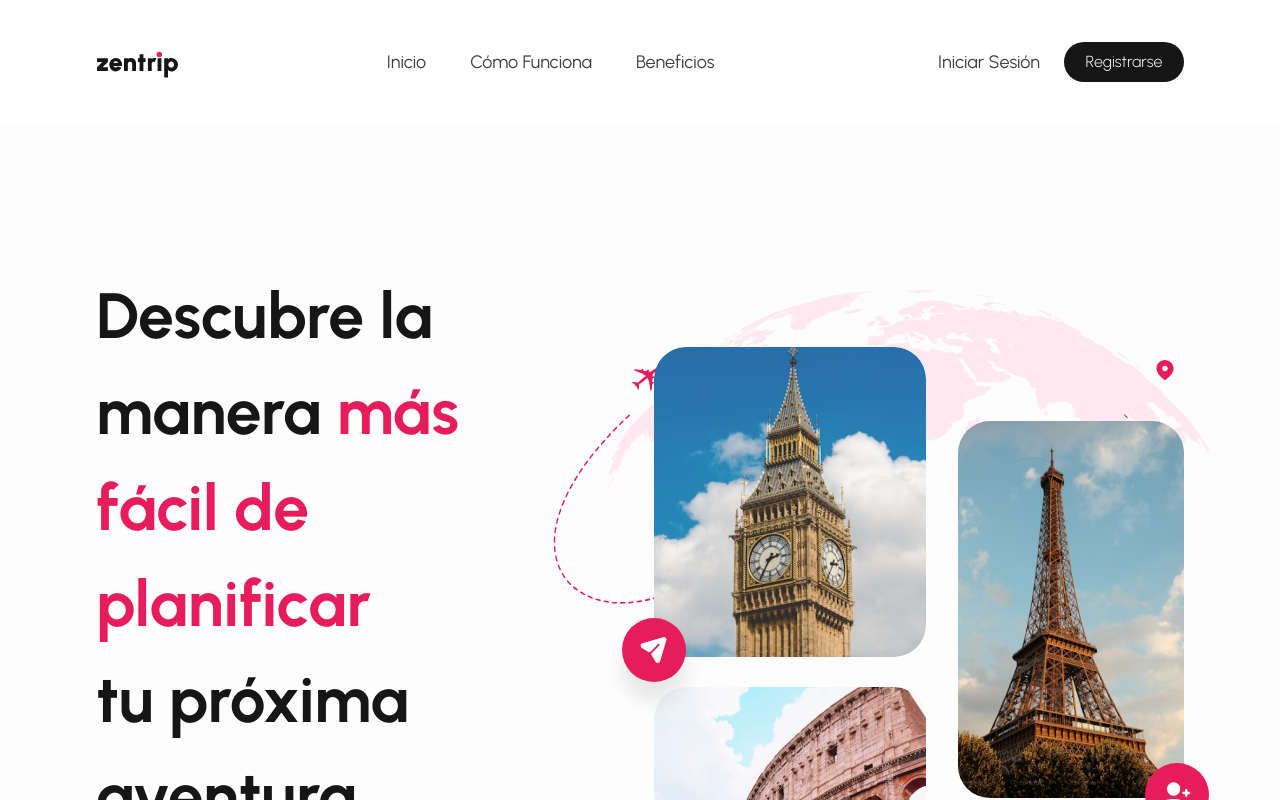
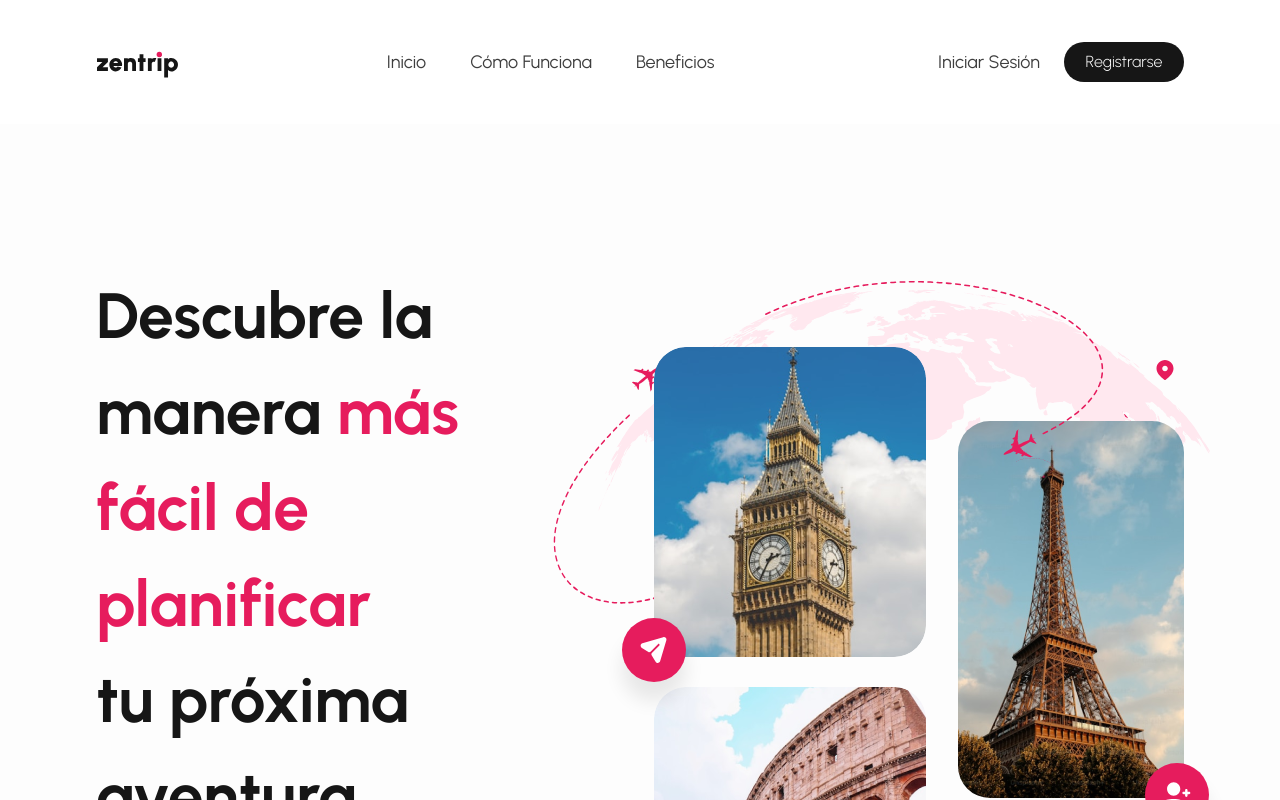
Before and after one commit to Ignacio918/viajes-app, a React (Vite) app in the folder viajes-app/: page / in a window 1280 px wide. Shown: the top 800 px of the page. Built offline with nearby package versions, Linux system fonts and the light colour scheme; a web font is replaced by a local one.

Commit message:
arreglos en las ilustraciones

```diff
--- a/viajes-app/src/pages/HeroSection.tsx
+++ b/viajes-app/src/pages/HeroSection.tsx
@@ -64,13 +64,22 @@ const HeroSection: React.FC = () => {
             />
           </div>
 
-          {/* Avión 2 por encima del diseño */}
-          <div className="hero__floating-plane">
-            <img
-              src={avion2}
-              alt="Ilustración avión 2"
-              className="hero__floating-plane-image"
-            />
+          {/* Avión 2 con sus dos partes */}
+          <div className="hero__avion-2">
+            <div className="hero__avion-2-main">
+              <img
+                src={avion2}
+                alt="Ilustración avión 2 principal"
+                className="hero__avion-2-image"
+              />
+            </div>
+            <div className="hero__avion-2-detail">
+              <img
+                src={avion2}
+                alt="Detalle avión 2"
+                className="hero__avion-2-detail-image"
+              />
+            </div>
           </div>
 
           {/* Location Icon near the map */}
@@ -82,7 +91,7 @@ const HeroSection: React.FC = () => {
             />
           </div>
 
-          {/* Images */}
+          {/* Destination Images */}
           <div className="hero__image-1">
             <img
               src={bigBen}
--- a/viajes-app/src/styles/HeroSection.css
+++ b/viajes-app/src/styles/HeroSection.css
@@ -46,6 +46,7 @@
 
 .hero__shape-1 {
   @apply absolute right-0 top-[31.23px] w-[147.09px] h-[274.68px] p-2.5;
+  z-index: 10;
 }
 
 .hero__shape-1-inner {
@@ -54,6 +55,7 @@
 
 .hero__shape-2 {
   @apply absolute left-0 top-[77.33px] w-[250.38px] h-[264.78px] p-2.5;
+  z-index: 10;
 }
 
 .hero__shape-2-inner {
@@ -62,23 +64,38 @@
 
 .hero__shape-3 {
   @apply absolute left-[46.21px] top-0 w-[680.23px] h-[267.68px];
+  z-index: 10;
 }
 
 .hero__shape-3-inner {
   @apply w-full h-full object-contain;
 }
 
-.hero__floating-plane {
-  @apply absolute left-[496.98px] top-[172.65px] w-[38.17px] h-[32.07px];
-  z-index: 10;
+/* Avión 2 y sus componentes */
+.hero__avion-2 {
+  @apply absolute left-[221.06px] top-[1.45px] w-[391.05px] h-[203.28px];
+  z-index: 20;
 }
 
-.hero__floating-plane-image {
+.hero__avion-2-main {
+  @apply absolute left-0 top-0 w-[391.05px] h-[176.77px];
+}
+
+.hero__avion-2-image {
+  @apply w-full h-full object-contain;
+}
+
+.hero__avion-2-detail {
+  @apply absolute left-[275.92px] top-[171.21px] w-[38.17px] h-[32.07px];
+}
+
+.hero__avion-2-detail-image {
   @apply w-full h-full object-contain;
 }
 
 .hero__location-icon {
   @apply absolute left-[635px] top-[78px] w-6 h-6;
+  z-index: 15;
 }
 
 .hero__icon {
@@ -95,19 +112,23 @@
 
 .hero__image-1 {
   @apply absolute left-[136.02px] top-[67.49px];
+  z-index: 15;
 }
 
 .hero__image-2 {
   @apply absolute left-[136.02px] top-[407.49px];
+  z-index: 15;
 }
 
 .hero__image-3 {
   @apply absolute left-[440px] top-[141.49px];
+  z-index: 15;
 }
 
 .hero__float {
   @apply w-16 h-16 bg-pink-600 rounded-full p-4 flex items-center justify-center;
   box-shadow: 0px 19px 19px rgba(0, 0, 0, 0.09);
+  z-index: 25;
 }
 
 .hero__float-1 {
@@ -125,6 +146,7 @@
 .hero__badge {
   @apply absolute left-[376px] top-[627px] px-8 py-4 bg-white rounded-full border border-pink-600 flex items-center gap-2;
   box-shadow: 0px 43px 26px rgba(0, 0, 0, 0.05);
+  z-index: 25;
 }
 
 .hero__badge-icon {
@@ -139,19 +161,23 @@
   @apply text-dark text-sm font-bold font-urbanist leading-[16.8px];
 }
 
-/* Estilos adicionales para decoraciones */
+/* Decoraciones adicionales */
 .hero__decor-1 {
   @apply absolute w-[391.05px] h-[176.77px] left-[221.06px] top-[1.45px] bg-pink-600;
+  z-index: 5;
 }
 
 .hero__decor-2 {
   @apply absolute w-[39.18px] h-[33.27px] left-[611.75px] top-0 bg-pink-600;
+  z-index: 5;
 }
 
 .hero__decor-3 {
   @apply absolute w-[35.11px] h-[31.66px] left-[111.27px] top-[33.40px] bg-pink-600;
+  z-index: 5;
 }
 
 .hero__decor-4 {
   @apply absolute w-[4.46px] h-[3.72px] left-[37.68px] top-[48.57px] bg-white;
+  z-index: 5;
 }
```
